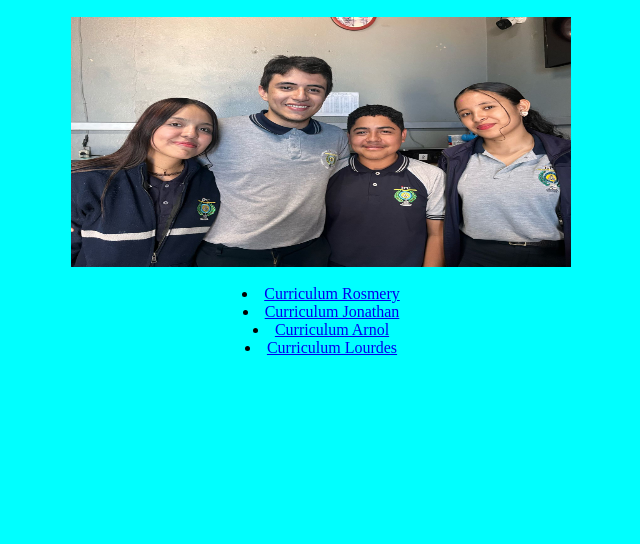
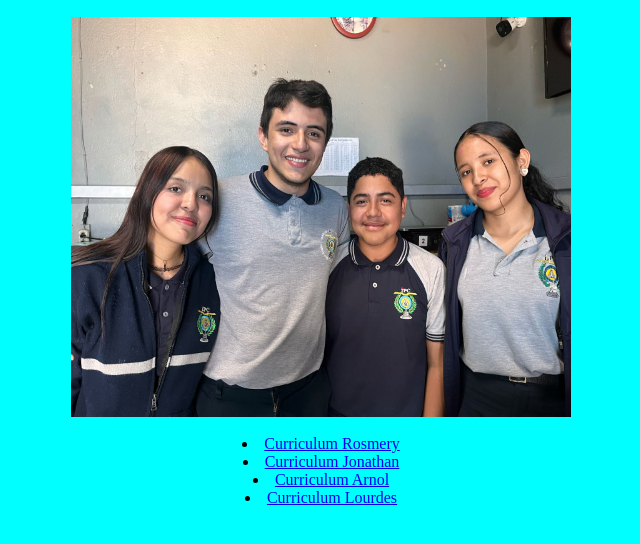
Before and after one commit to JohnSamu2999/Corruptos, a plain HTML site: page index.html in a window 1280 px wide. Shown: the part 38-582 px from the top of the page, without its empty margins (319-959 px from the left). Drawn offline with Linux system fonts and the light colour scheme.

Commit message:
Update index.html

```diff
--- a/index.html
+++ b/index.html
@@ -7,7 +7,7 @@
 
         <nav>
             <center><h1>Nuestros Curriculums</h1></center>
-<center><img src="Topo.jpeg" alt = "imagen" height= "250" width="500"></center><br>
+<center><img src="Topo.jpeg" alt = "imagen" height= "400" width="500"></center><br>
        <center>
             <li><a href="Rosmery.html">Curriculum Rosmery</a></li>
             <li><a href="Jonathan.html">Curriculum Jonathan</a></li>
```
